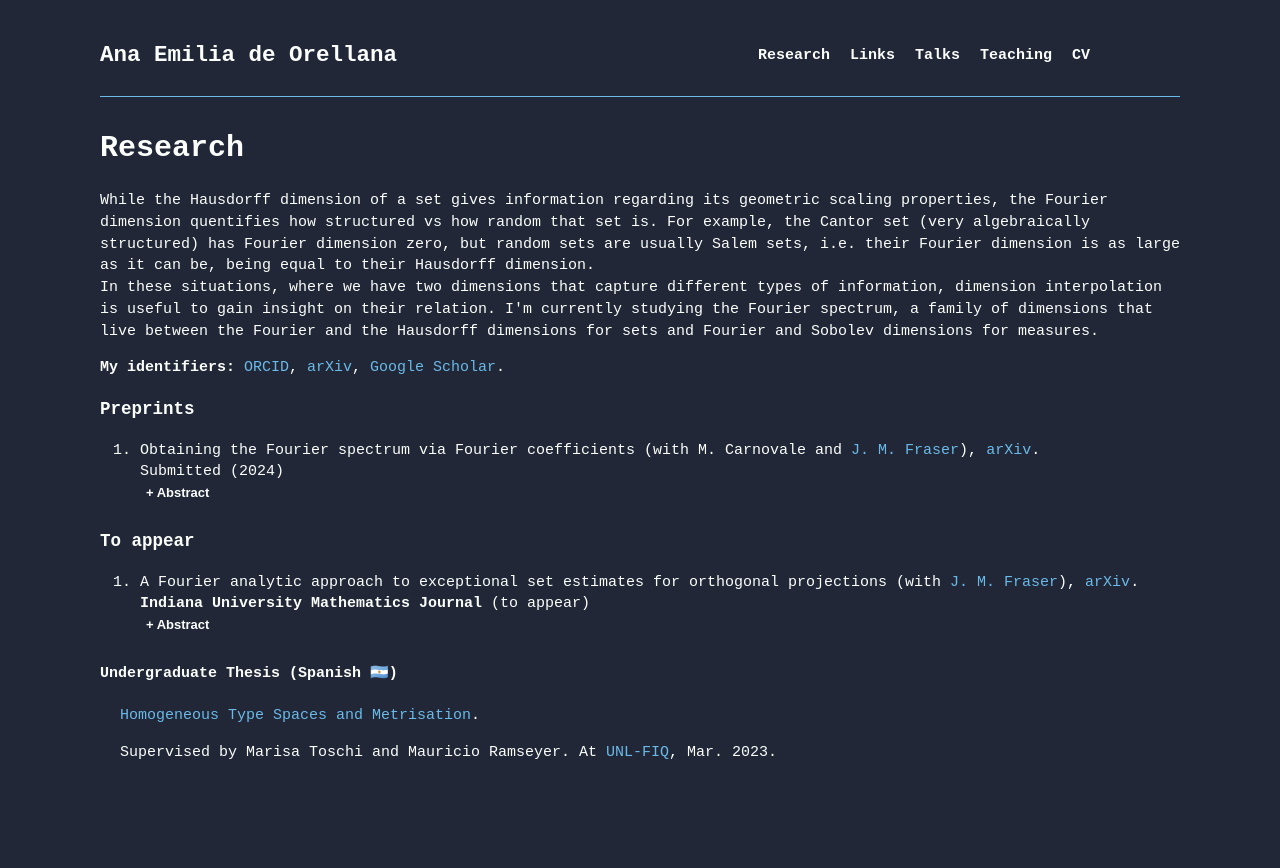
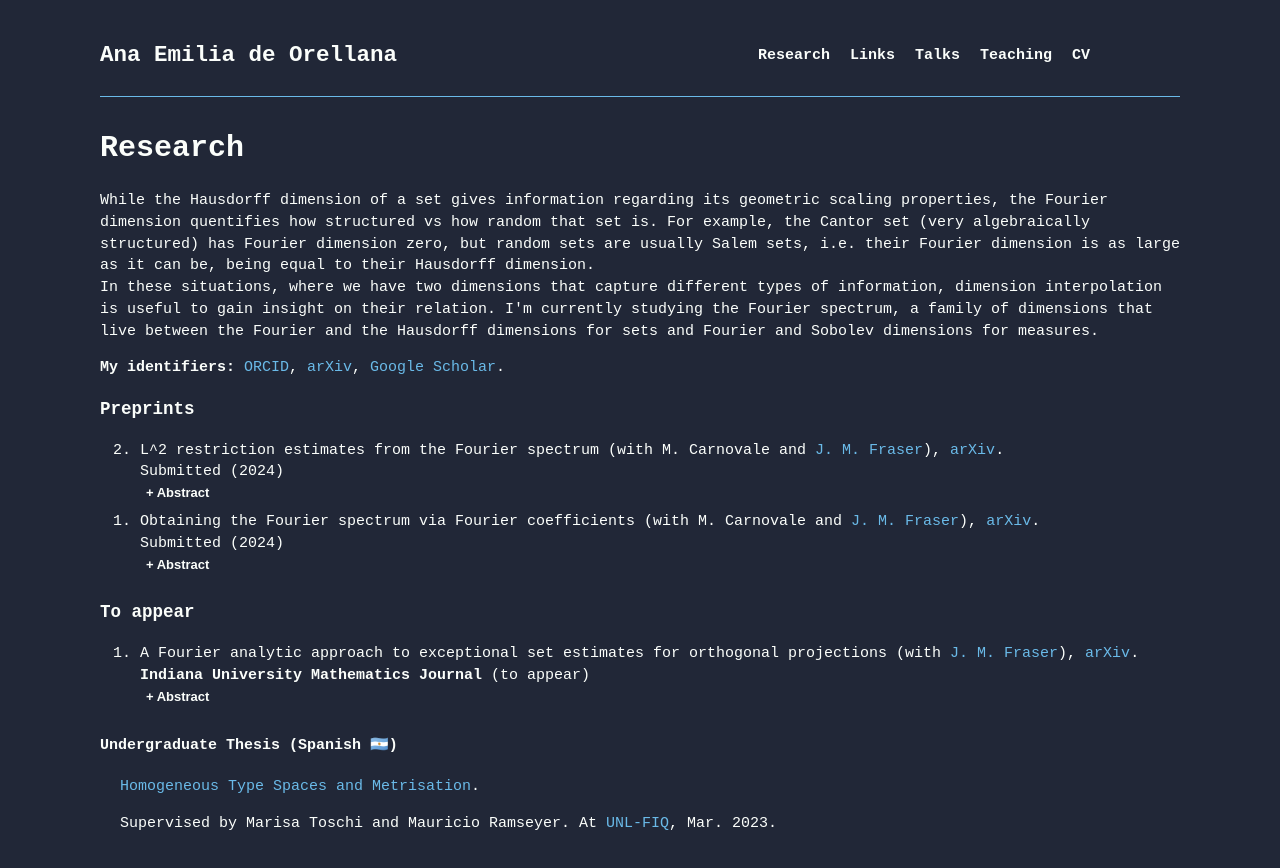
Before and after one commit to AnadeOre/anadeore.github.io, a Next.js app: page /research in a window 1280 px wide. Before the commit the page ends 800 px from the top, so only its background shows below. Built offline with nearby package versions, Linux system fonts and the light colour scheme.

Commit message:
Add paper

```diff
--- a/src/app/research/page.jsx
+++ b/src/app/research/page.jsx
@@ -54,6 +54,22 @@ const Page = () => {
       <h3>Preprints</h3>
       <ol reversed>
         <PublicationLi
+          title='L^2 restriction estimates from the Fourier spectrum'
+          coauthors={[
+            {
+              name: 'M. Carnovale',
+              website: '',
+            },
+            {
+              name: 'J. M. Fraser',
+              website: 'https://jonathan-fraser.github.io/homepage/',
+            },
+          ]}
+          year='2024'
+          arxiv='https://arxiv.org/abs/2412.14896'
+          abstract='The Stein--Tomas  restriction theorem is an important  result in Fourier restriction theory.  It gives a range of $q$  for which $L^q\to L^2$ restriction estimates hold for a given measure, in terms of the Fourier and Frostman dimensions of the measure. We generalise this result by using the Fourier spectrum; a family of dimensions that interpolate between the Fourier and Sobolev dimensions for measures.  This gives us a continuum of Stein--Tomas type estimates, and optimising over this continuum gives a new $L^q\to L^2$ restriction theorem which often outperforms the Stein--Tomas result.  We also provide results in the other direction by giving a range of $q$ in terms of the Fourier spectrum for which $L^q\to L^2$ restriction estimates fail, generalising an observation  of Hambrook and {\L}aba.  We illustrate our results with several examples, including the surface measure on the cone, the moment curve, and several fractal measures..'
+        />
+        <PublicationLi
           title='Obtaining the Fourier spectrum via Fourier coefficients'
           coauthors={[
             {
@@ -66,7 +82,7 @@ const Page = () => {
             },
           ]}
           year='2024'
-          arxiv='https://arxiv.org/abs/2403.12603v1'
+          arxiv='https://arxiv.org/abs/2403.12603'
           abstract='The Fourier spectrum is a family of dimensions that interpolates between the Fourier and Hausdorff dimensions and are defined in terms of certain energies which capture Fourier decay. In this paper we obtain a convenient discrete representation of those energies using the Fourier coefficients. As an example application, we use this representation to establish sharp bounds for the Fourier spectrum of a general measure with bounded support, improving previous estimates of the second-named author.'
         />
       </ol>
```
